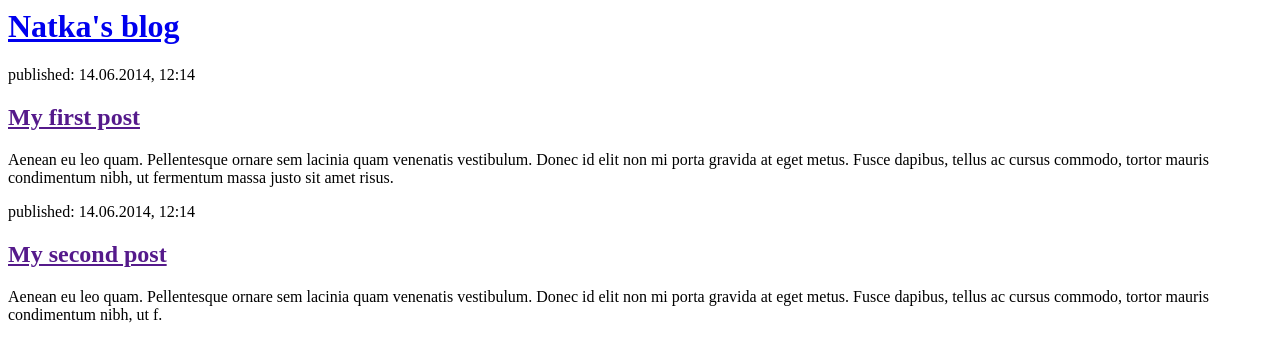
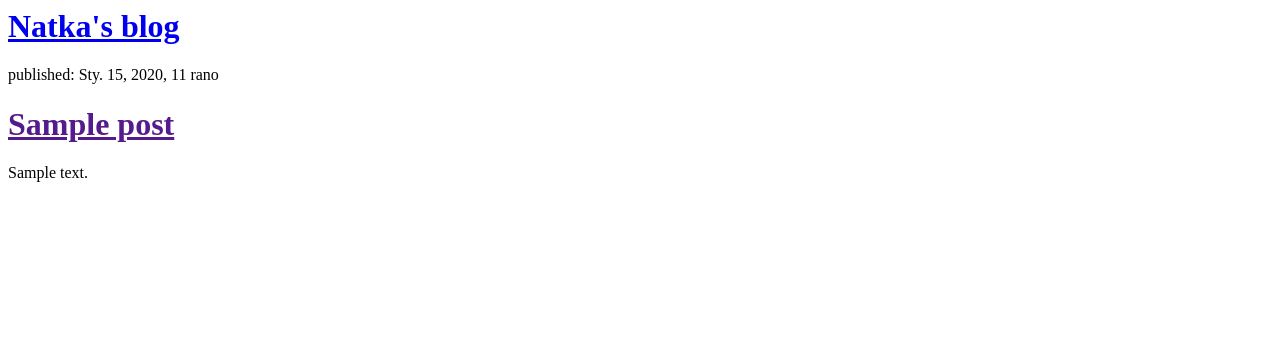
Before and after one commit to natkam/my-blog, a Django app: template blog/templates/blog/post_list.html in a window 1280 px wide. Shown: the top 362 px of the page. Run offline with Django 3.2, Linux system fonts and the light colour scheme; the template is opened without the code that fills it: values that come from a table or form of the project are taken from there, others are empty; tables that the repository leaves empty hold one stand-in row (values such as "Sample post").

Commit message:
Modified templates to display posts from db

```diff
--- a/blog/templates/blog/post_list.html
+++ b/blog/templates/blog/post_list.html
@@ -6,6 +6,13 @@
     <div>
       <h1><a href="/">Natka's blog</a></h1>
     </div>
+    {% for post in posts %}
+      <div>
+        <p>published: {{ post.published_date }}</p>
+        <h1><a href="">{{ post.title }}</a></h1>
+        <p>{{ post.text|linebreaksbr }}</p>
+    {% endfor %}
+    <!--
     <div>
       <p>published: 14.06.2014, 12:14</p>
       <h2><a href="">My first post</a></h2>
@@ -17,5 +24,6 @@
       <h2><a href="">My second post</a></h2>
       <p>Aenean eu leo quam. Pellentesque ornare sem lacinia quam venenatis vestibulum. Donec id elit non mi porta gravida at eget metus. Fusce dapibus, tellus ac cursus commodo, tortor mauris condimentum nibh, ut f.</p>
     </div>
+  -->
   </body>
 </html>
--- a/blog/views.py
+++ b/blog/views.py
@@ -1,4 +1,8 @@
 from django.shortcuts import render
+from django.utils import timezone
+from .models import Post
 
 def post_list(request):
-    return render(request, 'blog/post_list.html', {})
+    posts = Post.objects.filter(published_date__lte=timezone.now()).order_by('published_date')
+    # posts = Post.objects.filter(title__contains='post')
+    return render(request, 'blog/post_list.html', {'posts': posts})
```
